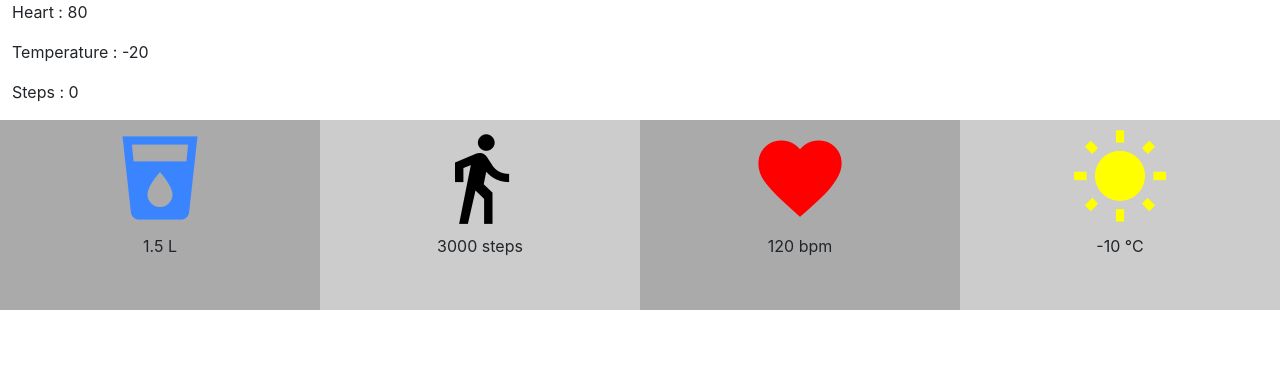
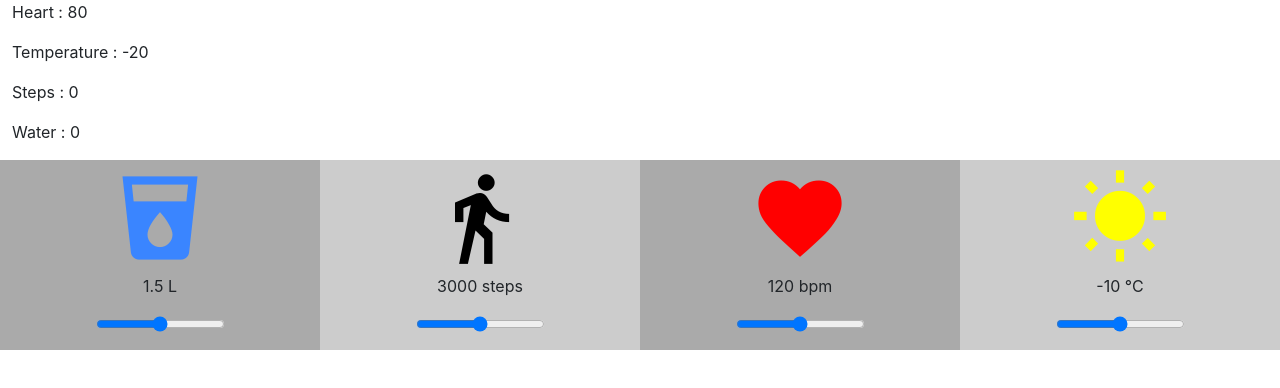
Before and after one commit to HadamaSAMASSA/digitous-react-elsy, a React (Create React App) app: page / in a window 1280 px wide. Shown: the top 388 px of the page. Built offline with nearby package versions, Linux system fonts and the light colour scheme.

Commit message:
ajout input range

```diff
--- a/src/App.js
+++ b/src/App.js
@@ -8,6 +8,7 @@ const heartMin = 80;
 const heartMax = 180;
 const stepsMin = 0;
 const stepsMax = 50000;
+const waterMin = 0;
 
 export class App extends React.Component {
   constructor(props){
@@ -17,7 +18,7 @@ export class App extends React.Component {
       heart: 120,
       temperature: -10,
       steps: 3000
-    }
+    };
   }
   render() {
     return (
@@ -26,6 +27,7 @@ export class App extends React.Component {
             <p>Heart : {heartMin}</p>
             <p>Temperature : {tempMin}</p>
             <p>Steps : {stepsMin}</p>
+            <p>Water : {waterMin}</p>
         </div>
         <div className="row">
           <Box icon={"local_drink"} color={"#3A85FF"} value={1.5} unit={"L"}/>
--- a/src/components/Box/Box.jsx
+++ b/src/components/Box/Box.jsx
@@ -3,12 +3,16 @@ import React from "react";
 class Box extends React.Component {
     render() {
         const {color, icon, value, unit} = this.props;
+        if(Box){
+
+        }
         return (
             <div className="box col-sm-3 col-6">
                 <span className="material-icons" style={{color: color, fontSize: 100}}>
                     {icon}
                 </span>
                 <p>{value} {unit}</p>
+                <input type="range"></input>
             </div>
         )
     }
```
Also changed, not shown: 1 other file (tests, documents, lock files or other folders).
